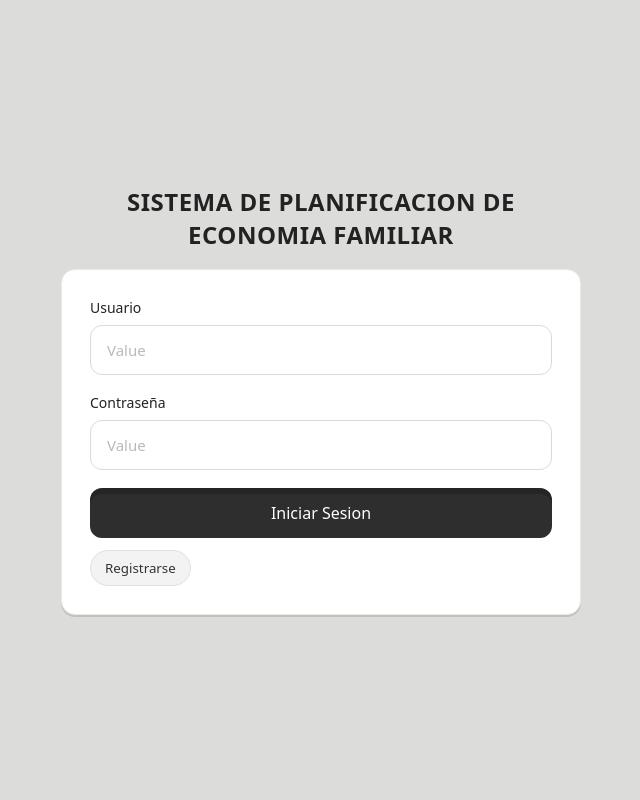
After one commit to mpanueraucsp/software2, a PHP site: page /index.html in a window 1280 px wide. The commit adds this page. Shown: the whole page, without its empty margins (319-959 px from the left). Run offline with PHP 8.4, Linux system fonts and the light colour scheme.

Commit message:
artecfactos para conexion

```diff
--- /dev/null
+++ b/index.html
@@ -0,0 +1,87 @@
+<!doctype html>
+<html lang="es">
+<head>
+  <meta charset="utf-8" />
+  <meta name="viewport" content="width=device-width, initial-scale=1" />
+  <title>Login - Sistema de Planificación</title>
+  <style>
+    :root{
+      --bg:#dcdcda;
+      --card:#ffffff;
+      --text:#222;
+      --muted:#6b6b6b;
+      --primary:#2e2e2e;
+      --primary-hover:#1f1f1f;
+      --radius:14px;
+      --radius-sm:10px;
+    }
+    *{box-sizing:border-box; font-family: system-ui, -apple-system, Segoe UI, Roboto, Arial, sans-serif;}
+    body{
+      margin:0; background:var(--bg); color:var(--text);
+      min-height:100svh; display:grid; place-items:center; padding:24px;
+    }
+    .wrap{width:min(520px, 92vw);}
+    .title{
+      text-align:center; letter-spacing:.5px; font-weight:600;
+      margin:0 0 18px 0;
+    }
+    .card{
+      background:var(--card); border-radius:var(--radius);
+      padding:28px; box-shadow:0 2px 0 rgba(0,0,0,.12);
+      border:1px solid #e9e9e9;
+    }
+    label{display:block; font-size:14px; margin-bottom:8px;}
+    .control{margin-bottom:18px;}
+    input[type="text"], input[type="password"]{
+      width:100%; padding:14px 16px; font-size:15px; color:var(--text);
+      background:#fff; border:1px solid #dadada; border-radius:12px;
+      outline:none; transition:border .2s, box-shadow .2s;
+    }
+    input::placeholder{color:#b9b9b9;}
+    input:focus{
+      border-color:#b6b6b6; box-shadow:0 0 0 3px rgba(0,0,0,.06);
+    }
+    .actions{margin-top:8px;}
+    .btn{
+      display:block; width:100%; padding:14px 16px; border:0; cursor:pointer;
+      border-radius:12px; font-size:16px;
+    }
+    .btn-primary{
+      background:var(--primary); color:#fff;
+      box-shadow:0 6px 0 rgba(0,0,0,.2) inset;
+    }
+    .btn-primary:hover{background:var(--primary-hover);}
+    .btn-ghost{
+      margin-top:12px; background:#f3f3f3; color:#333; border:1px solid #e0e0e0;
+      width:auto; padding:8px 14px; border-radius:20px; display:inline-block;
+    }
+    .btn-ghost:hover{background:#ececec;}
+    @media (max-width:420px){
+      .card{padding:22px}
+      .title{font-size:16px}
+    }
+  </style>
+</head>
+<body>
+  <main class="wrap">
+    <h2 class="title">SISTEMA DE PLANIFICACION DE ECONOMIA FAMILIAR</h2>
+
+    <form class="card" action="#" method="post" autocomplete="off">
+      <div class="control">
+        <label for="user">Usuario</label>
+        <input id="user" name="usuario" type="text" placeholder="Value" required />
+      </div>
+
+      <div class="control">
+        <label for="pass">Contraseña</label>
+        <input id="pass" name="contrasena" type="password" placeholder="Value" required />
+      </div>
+
+      <div class="actions">
+        <button class="btn btn-primary" type="submit">Iniciar Sesion</button>
+        <button class="btn-ghost" type="button">Registrarse</button>
+      </div>
+    </form>
+  </main>
+</body>
+</html>
--- a/index.php
+++ b/index.php
@@ -1,5 +1,3 @@
 <?php
-class login{
 
-}
 ?>
--- a/pages/login.html
+++ b/pages/login.html
@@ -56,7 +56,6 @@
 
       <div class="actions">
         <button class="btn btn-primary" type="submit">Iniciar Sesion</button>
-        <button class="btn-ghost" type="button">Registrarse</button>
       </div>
     </form>
   </main>
```
Also changed, not shown: controller/gusuario.php (added, +17 -0 lines), init.php (added, +27 -0 lines), tablas.sql (added, +43 -0 lines), .htaccess (added).
